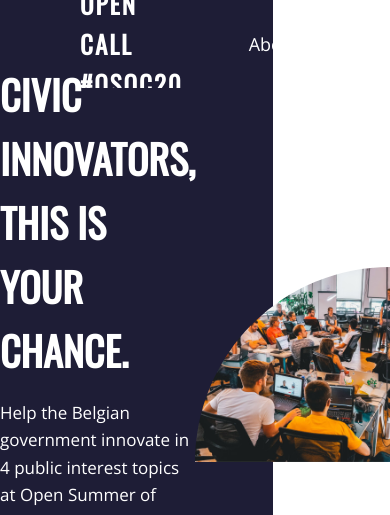
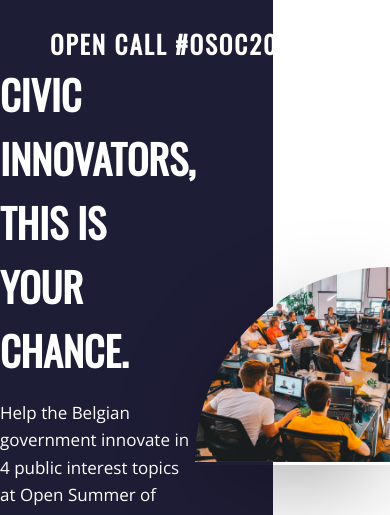
Before and after one commit to opensummerofcode/open-call, a Svelte app: page / in a window 390 px wide. Shown: the top 515 px of the page. Built offline with nearby package versions, Linux system fonts and the light colour scheme.

Commit message:
Add animated hamburger

```diff
--- a/src/components/Introduction.svelte
+++ b/src/components/Introduction.svelte
@@ -112,6 +112,7 @@
   .image-container {
     width: 54rem;
     border-top-left-radius: 20rem;
+    box-shadow: 0 30px 100px -20px rgba(0, 0, 0, 0.4);
     overflow: hidden;
   }
 
--- a/src/components/Navigation.svelte
+++ b/src/components/Navigation.svelte
@@ -1,11 +1,12 @@
 <script>
   import { onMount } from 'svelte';
-  import { Button, NavLink } from './UI';
+  import { Button, NavLink, Hamburger } from './UI';
 
   let header;
   let scrollY;
 
   let fixed;
+  let mobileNavShown = false;
   let small = true;
 
   let initialHeight;
@@ -14,23 +15,25 @@
     initialHeight = header.offsetHeight;
   });
 
-  $: if (header && scrollY > 0) fixed = true;
-  else fixed = false;
+  const toggleNav = () => (mobileNavShown = !mobileNavShown);
 
-  $: if (header && scrollY > initialHeight / 2) small = true;
-  else small = false;
+  $: if (header && scrollY > 0) {
+    fixed = true;
+  } else fixed = false;
+
+  $: if (header && scrollY > initialHeight / 2) {
+    small = true;
+  } else small = false;
 </script>
 
 <svelte:window bind:scrollY />
 
 <header bind:this={header} class:fixed class:small>
-  <nav>
+  <nav class:open={mobileNavShown}>
+    <h1>
+      <NavLink href="#intro">Open Call #osoc20</NavLink>
+    </h1>
     <ul>
-      <li class="title">
-        <h1>
-          <NavLink href="#intro">Open Call #osoc20</NavLink>
-        </h1>
-      </li>
       <li>
         <NavLink href="#about">About</NavLink>
       </li>
@@ -41,14 +44,13 @@
         <NavLink href="#timeline">Timeline</NavLink>
       </li>
       <li>
-        <NavLink href="#faq" }>FAQ</NavLink>
+        <NavLink href="#faq">FAQ</NavLink>
       </li>
-    </ul>
-    <ul>
-      <li>
+      <li class="right">
         <Button capitalize>Submit proposal</Button>
       </li>
     </ul>
+    <Hamburger isOpen={mobileNavShown} on:click={toggleNav} />
   </nav>
 </header>
 
@@ -59,7 +61,7 @@
     top: 0;
     left: 0;
     height: var(--height-header);
-    /* setting this allows us to transition height */
+    /* max-height is transitionable whereas height is not */
     max-height: var(--height-header);
     z-index: 100;
     color: var(--nav-color);
@@ -84,36 +86,38 @@
     height: 100%;
     display: flex;
     align-items: center;
-    justify-content: space-between;
-    padding: 0 8rem;
+    padding: 0 5rem;
   }
 
   ul {
     padding: 0;
     margin: 0;
     height: 100%;
+    width: 100%;
     display: flex;
+    justify-content: flex-start;
     align-items: center;
   }
 
   li {
     list-style-type: none;
-    margin-left: 3.6rem;
+    margin-left: 3rem;
     font-size: 1.8rem;
     position: relative;
   }
 
-  li.title {
-    justify-self: flex-start;
-    margin: 0;
-    letter-spacing: 0.2rem;
-    margin-right: 3rem;
+  li.right {
+    margin-left: auto;
   }
 
   h1 {
     text-transform: uppercase;
     font-size: 2.5rem;
+    font-weight: bold;
     margin: 0;
-    font-weight: bold;
+    letter-spacing: 0.2rem;
+    margin-right: 1rem;
+    position: relative;
+    white-space: nowrap;
   }
 </style>
--- /dev/null
+++ b/src/components/UI/Hamburger.svelte
@@ -0,0 +1,67 @@
+<script>
+  export let isOpen = false;
+</script>
+
+<button on:click class={isOpen ? 'open' : ''}>
+  <span />
+</button>
+
+<style>
+  button {
+    display: none;
+    z-index: 110;
+    border: 0;
+    cursor: pointer;
+    background: transparent;
+    outline-offset: 0.5rem;
+    height: 4rem;
+    user-select: none;
+  }
+
+  span {
+    background: var(--color-dark-blue);
+    display: block;
+    height: 0.3rem;
+    position: relative;
+    transition: background 200ms ease-out;
+    width: 3rem;
+  }
+
+  span:before,
+  span:after {
+    background: var(--color-dark-blue);
+    content: '';
+    display: block;
+    height: 100%;
+    position: absolute;
+    transition: all 200ms ease-out;
+    width: 100%;
+  }
+
+  span:before {
+    top: 0.8rem;
+  }
+  span:after {
+    top: -0.8rem;
+  }
+
+  .open span {
+    background: transparent;
+  }
+
+  .open span:before {
+    transform: rotate(-45deg);
+    top: 0;
+  }
+
+  .open span:after {
+    transform: rotate(45deg);
+    top: 0;
+  }
+
+  @media (max-width: 1024px) {
+    button {
+      display: block;
+    }
+  }
+</style>
--- a/src/components/UI/NavLink.svelte
+++ b/src/components/UI/NavLink.svelte
@@ -2,11 +2,9 @@
   export let href;
 
   import { segment } from '../../stores/nav';
-
-  $: console.log($segment);
 </script>
 
-<a {href} class={$segment === href ? 'active' : ''}>
+<a {href} class:active={$segment === href}>
   <slot />
 </a>
 
--- a/src/components/UI/index.js
+++ b/src/components/UI/index.js
@@ -1,3 +1,4 @@
 export { default as Button } from './Button.svelte';
+export { default as Hamburger } from './Hamburger.svelte';
 export { default as Icon } from './Icon.svelte';
 export { default as NavLink } from './NavLink.svelte';
```
